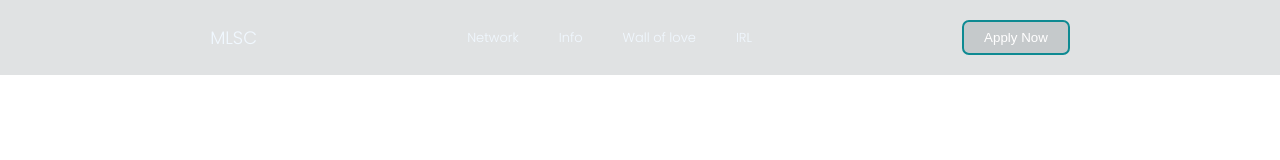
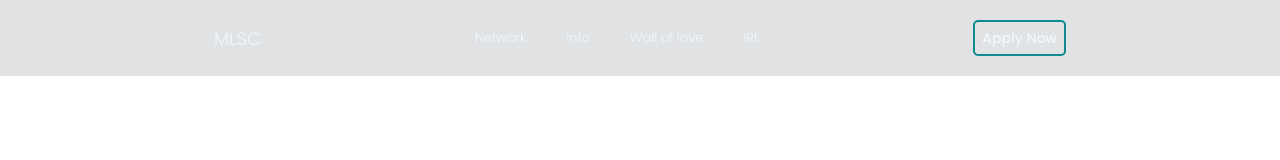
Before and after one commit to thefaizwork/fellowsitee, a plain HTML site: page components/navbar/nav.html in a window 1280 px wide. Drawn offline with Linux system fonts and the light colour scheme.

Commit message:
button changes

```diff
--- a/components/navbar/nav.html
+++ b/components/navbar/nav.html
@@ -10,6 +10,6 @@
         <h6><a href="#IRL">IRL</a></h6>
     </div>
     <div class="apply">
-        <button class="bchange">Apply Now</button>
+       <a href="##">Apply Now</a>
     </div>
 </nav>
--- a/components/navbar/nav.modules.css
+++ b/components/navbar/nav.modules.css
@@ -54,3 +54,11 @@ nav a {
     font-size: large;
     font: weight 1500px;;
 }
+
+.apply{
+    font-size: 14px;
+    font-weight: 500;
+    padding: 0.4em 0.5em;
+    border: 0.15em solid #0E8A92 ;
+    border-radius: 5px;
+}
```
